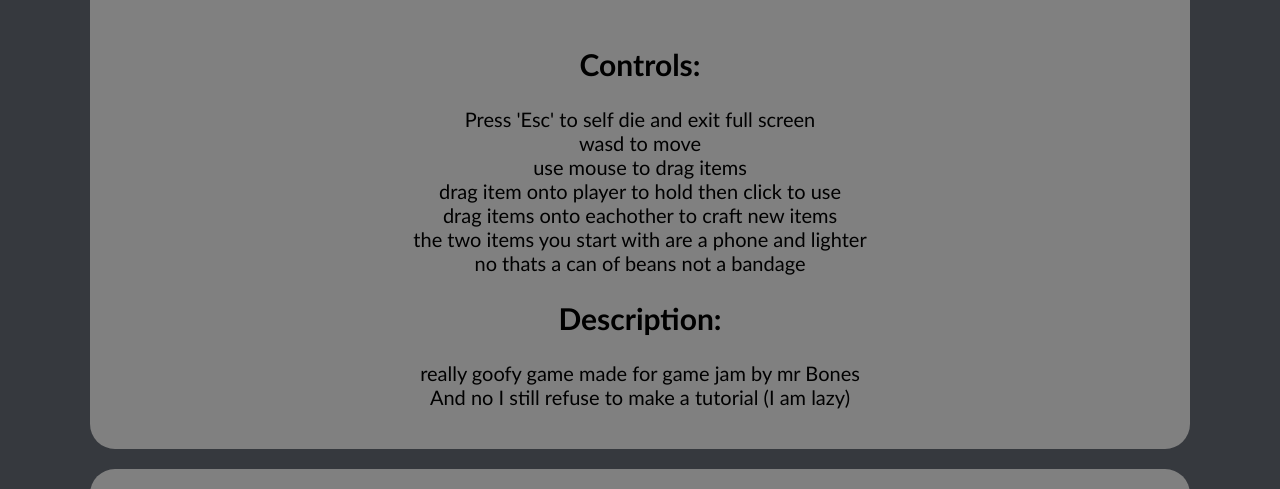
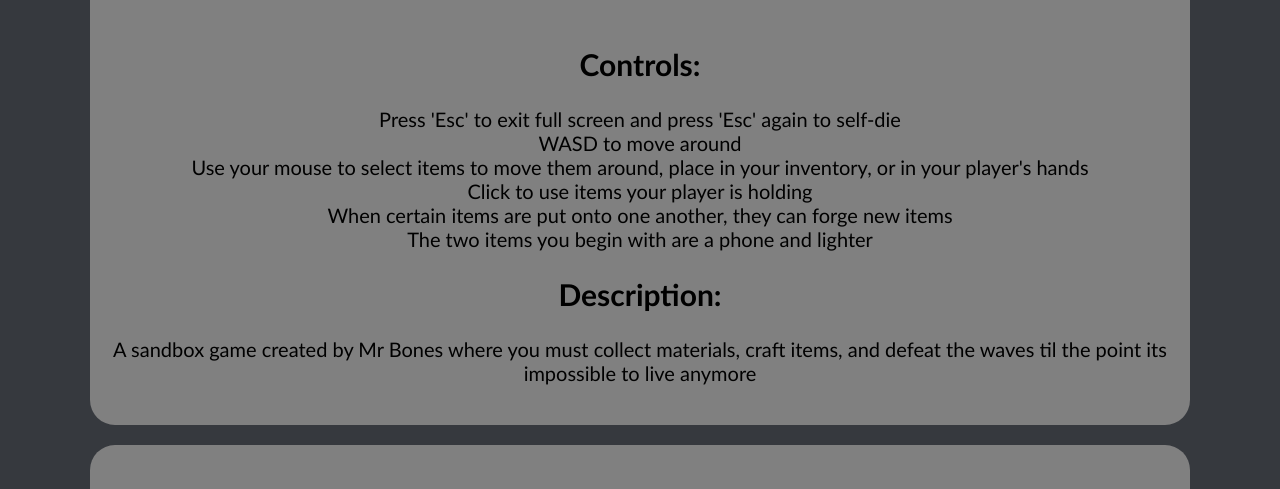
Before and after one commit to Stalpo/stalpo.github.io, a plain HTML site: page GoofyCamping/index.html in a window 1280 px wide. Shown: the part 857-1346 px from the top of the page. Drawn offline with Linux system fonts and the light colour scheme; no server answers.

Commit message:
Update index.html

```diff
--- a/GoofyCamping/index.html
+++ b/GoofyCamping/index.html
@@ -121,9 +121,9 @@
       </div>
       <br><a href="https://mrbones.netlify.app/">Back to home page</a><br><br>
       <h2>Controls:</h2>
-      <p>Press 'Esc' to self die and exit full screen<br>wasd to move<br>use mouse to drag items<br>drag item onto player to hold then click to use<br>drag items onto eachother to craft new items<br>the two items you start with are a phone and lighter<br>no thats a can of beans not a bandage</p>
+      <p>Press 'Esc' to exit full screen and press 'Esc' again to self-die <br>WASD to move around <br>Use your mouse to select items to move them around, place in your inventory, or in your player's hands <br>Click to use items your player is holding <br>When certain items are put onto one another, they can forge new items <br>The two items you begin with are a phone and lighter</p>
       <h2>Description:</h2>
-      <p>really goofy game made for game jam by mr Bones<br>And no I still refuse to make a tutorial (I am lazy)</p>
+      <p>A sandbox game created by Mr Bones where you must collect materials, craft items, and defeat the waves til the point its impossible to live anymore</p>
     </div>
     <div class="column">
       <h1>Goofy Camping Community Content</h1>
```
